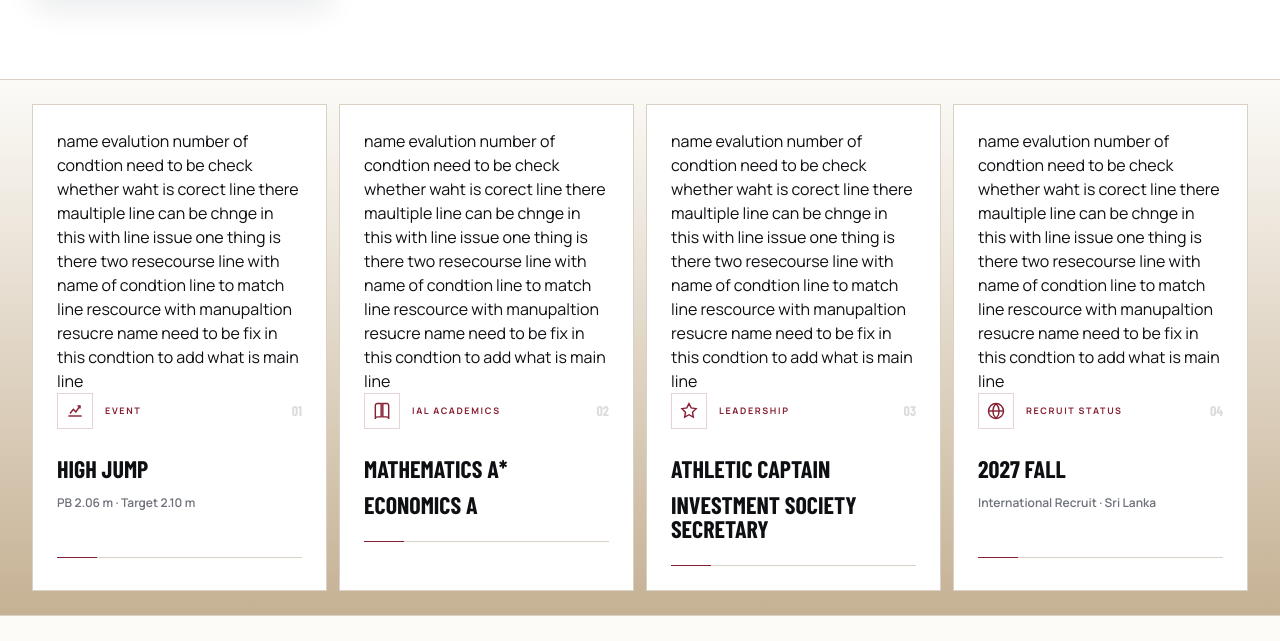
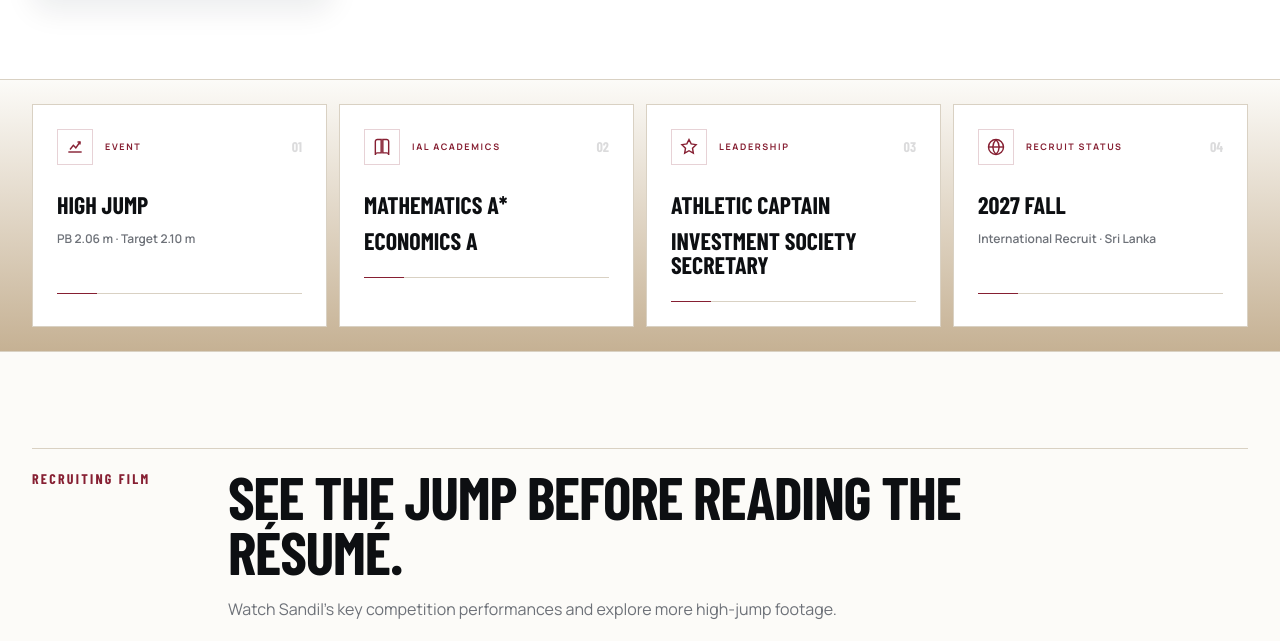
Before and after one commit to malinthagithub/sandil-athlete-portfolio, a Next.js app: page / in a window 1280 px wide. Shown: the part 1292-1933 px from the top of the page. Built offline with nearby package versions, Linux system fonts and the light colour scheme; a web font is replaced by a local one.

Commit message:
Update athlete PB to 2.06m and certificates

```diff
--- a/app/page.tsx
+++ b/app/page.tsx
@@ -645,11 +645,7 @@ My ambition is to compete at NCAA Division I level while reading for a competiti
                 sm:px-5
                 md:px-6 md:py-6
               "
-            >   name evalution number of condtion need to be check whether waht is corect line
-            there maultiple line can be chnge in this
-            with line issue
-            one thing is there two resecourse line with name of condtion line to match
-            line rescource with manupaltion resucre name need to be fix in this condtion to add what is main line
+            >
               <div className="flex items-center justify-between gap-3">
 
                 <div className="flex min-w-0 items-center gap-3">
```
